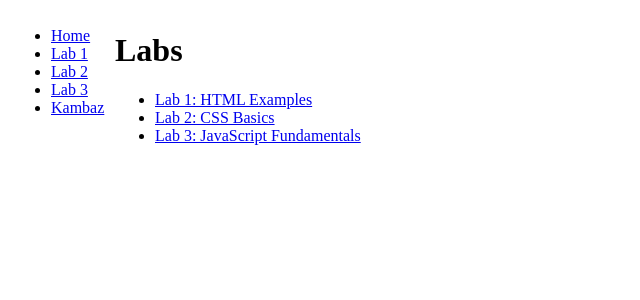
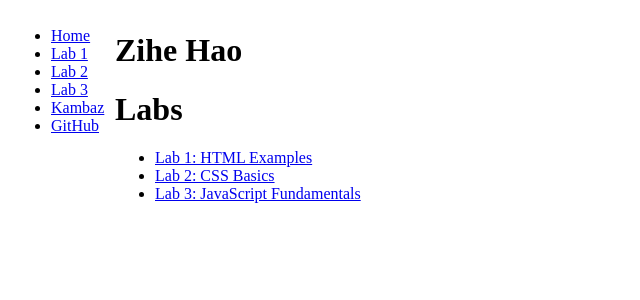
Before and after one commit to hammer-hao/kambaz-next-js, a Next.js app: page /Labs in a window 1280 px wide. Shown: the top 300 px of the page, without its empty margins (0-640 px from the left). Built offline with nearby package versions, Linux system fonts and the light colour scheme.

Commit message:
added github link and name

```diff
--- a/app/Labs/TOC.tsx
+++ b/app/Labs/TOC.tsx
@@ -19,8 +19,11 @@ export default function TOC() {
                     Lab 3 </Link>
             </li>
             <li>
-                <Link href="/" id="wd-lab3-link">
+                <Link href="/">
                     Kambaz </Link>
+            </li>
+            <li>
+                <Link href="https://github.com/hammer-hao/kambaz-next-js" id="wd-github"> GitHub </Link>
             </li>
         </ul>
     );}
--- a/app/Labs/page.tsx
+++ b/app/Labs/page.tsx
@@ -2,6 +2,7 @@ import Link from "next/link";
 export default function Labs() {
     return (
         <div id="wd-labs">
+            <h1>Zihe Hao</h1>
             <h1>Labs</h1>
             <ul>
                 <li>
```
